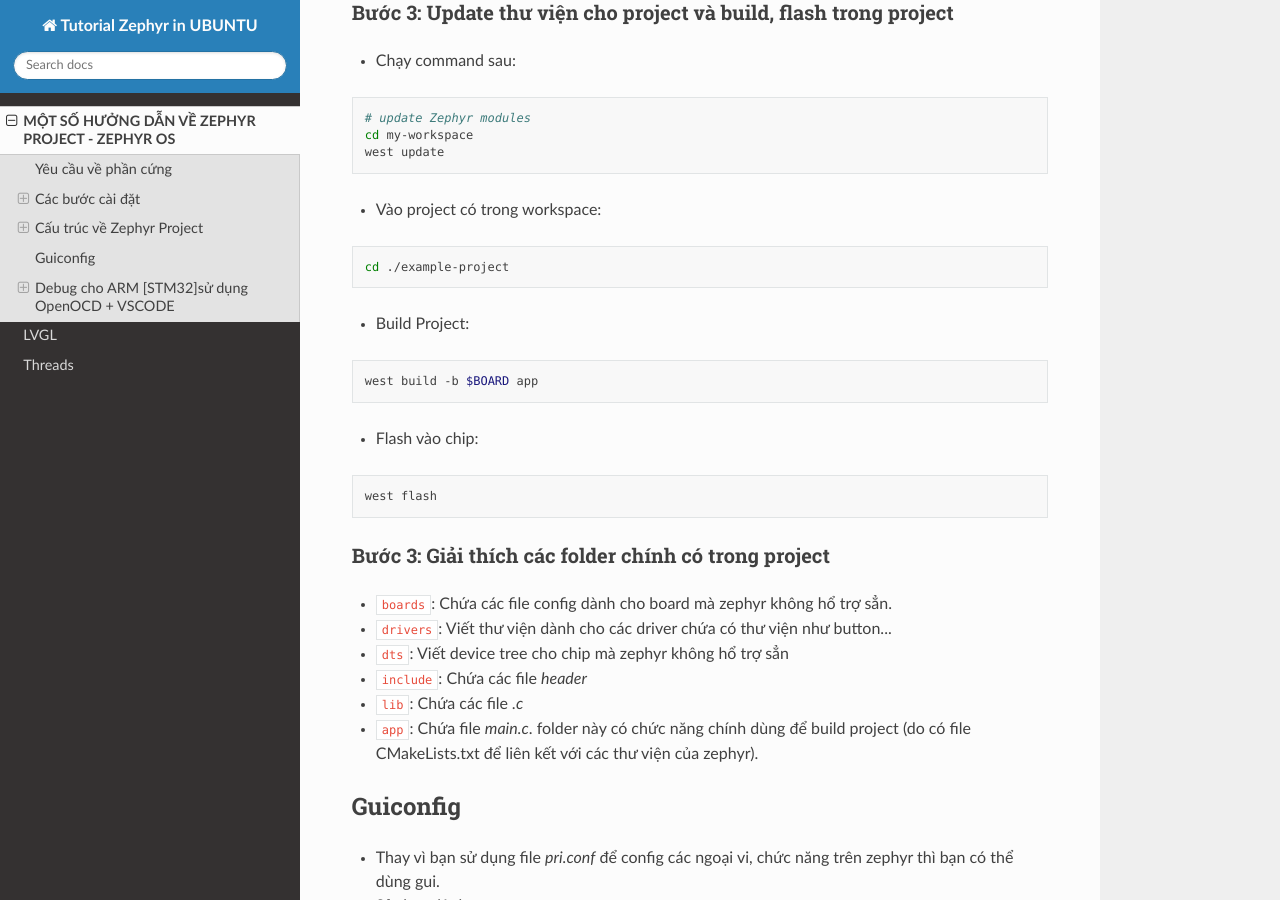
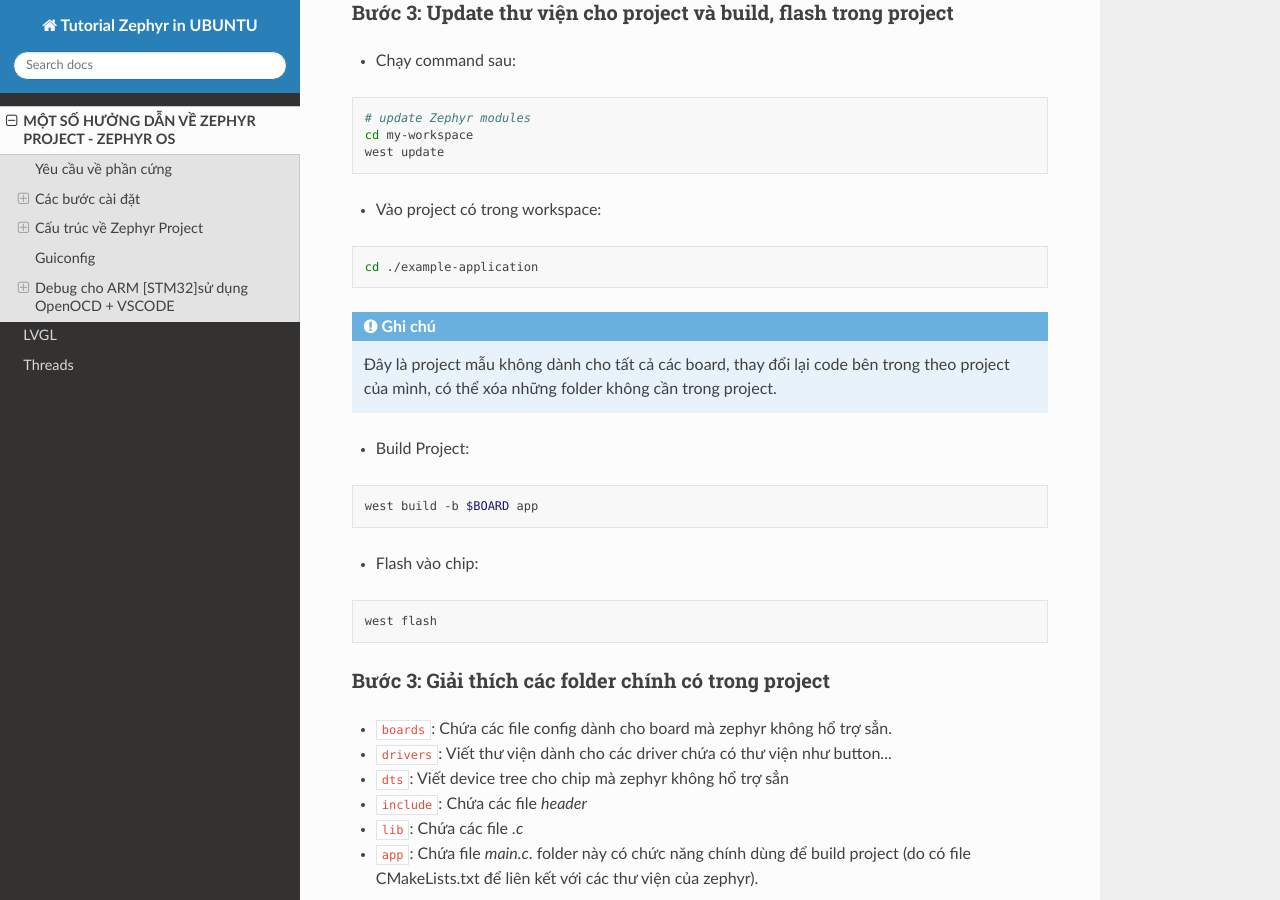
Before and after one commit to DONGKHOA/zephyr-document, a Sphinx documentation site: the page built from docs/source/tutorial_zephyr_install.rst, in a window 1280 px wide and 900 px high, scrolled down 6111 px. Built offline with Sphinx 7.4.7 and the Read the Docs theme 2.0.0, drawn with Linux system fonts in a browser that asks for light colours.

Commit message:
doc:tutorial_zephyr_install:update set up example project

```diff
--- a/docs/source/tutorial_zephyr_install.rst
+++ b/docs/source/tutorial_zephyr_install.rst
@@ -271,7 +271,12 @@
 
 .. code-block:: bash
 
-    cd ./example-project
+    cd ./example-application
+
+..  note::
+    Đây là project mẫu không dành cho tất cả các board, thay đổi lại code
+    bên trong theo project của mình, có thể xóa những folder không cần trong
+    project.
 
 -   Build Project:
 
```
Also changed, not shown: docs/source/kernel_zephyr/thread/index.rst (+7 -4 lines), 8 other files.
